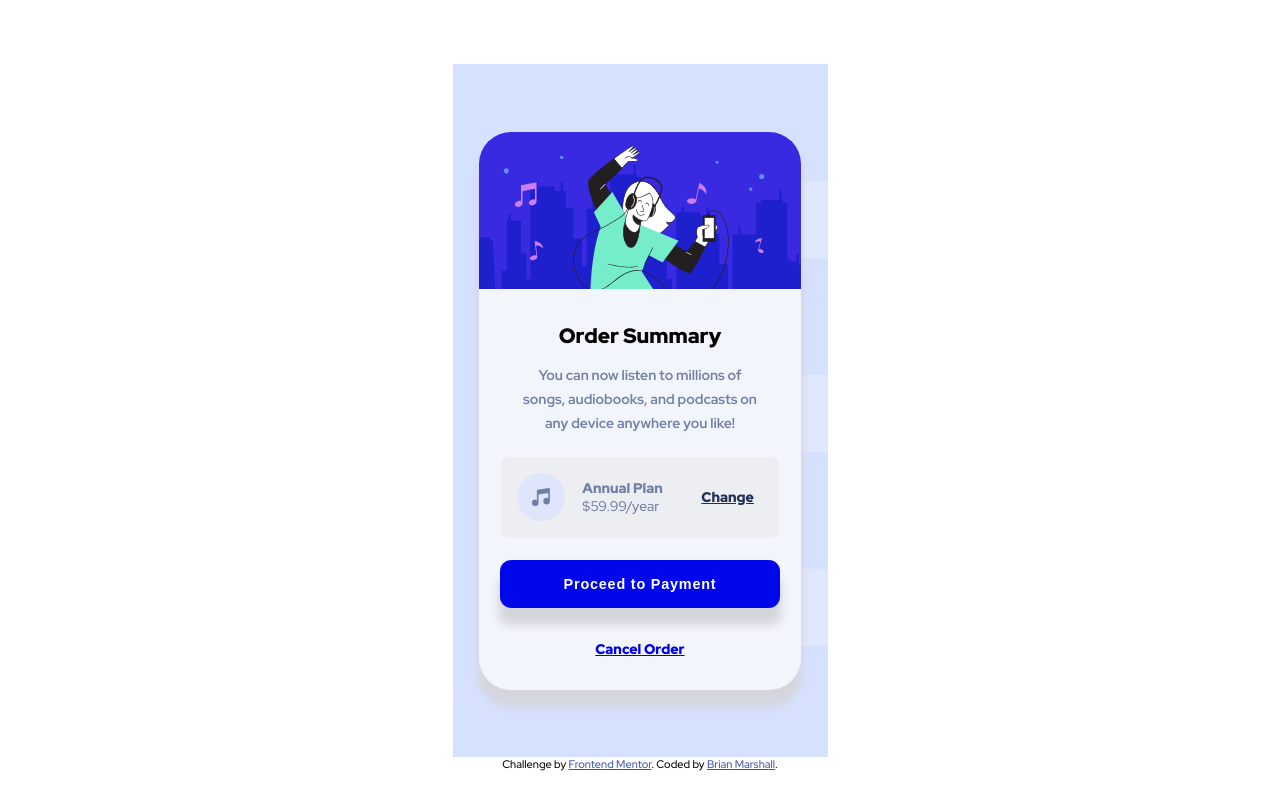
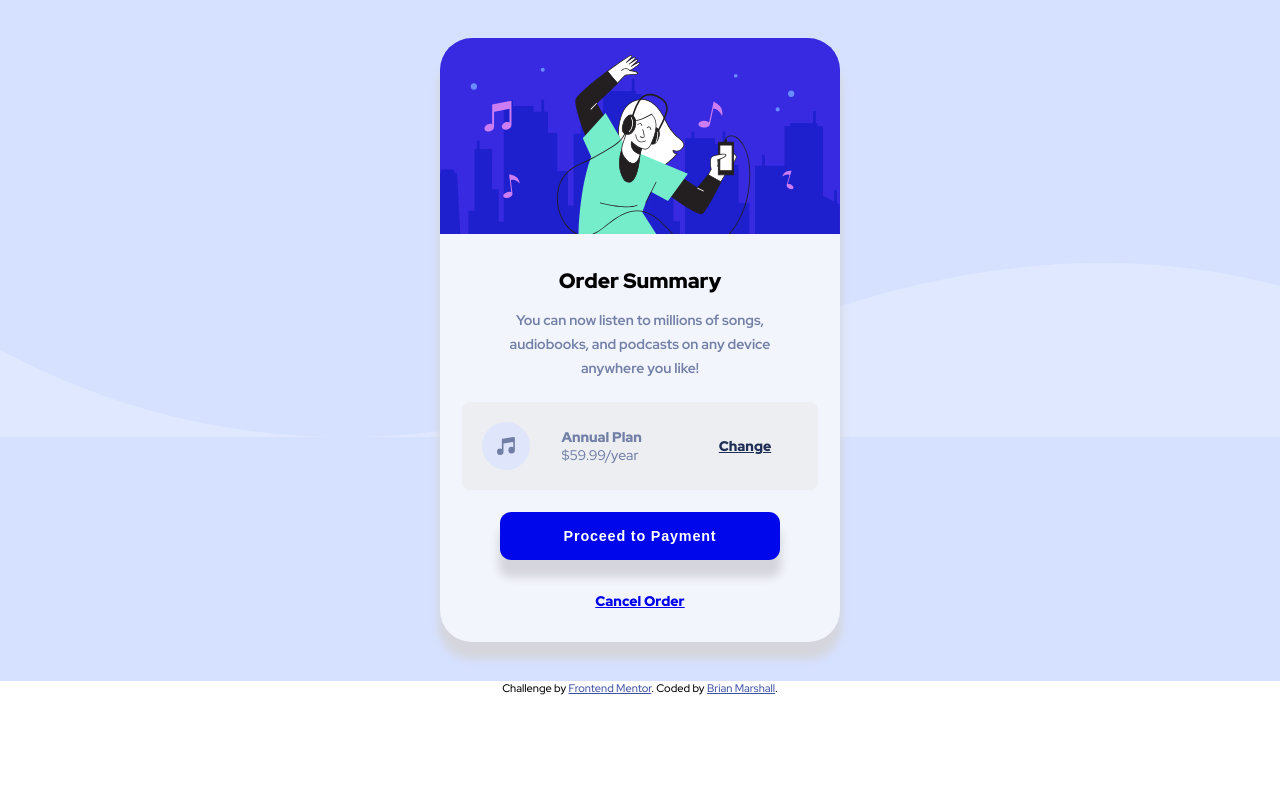
Before and after one commit to bmmar/order-summary-component-main, a plain HTML site: page index.html in a window 1280 px wide. Drawn offline with Linux system fonts and the light colour scheme.

Commit message:
Desktop design completed

```diff
--- a/app.css
+++ b/app.css
@@ -4,7 +4,7 @@ html {
 }
 body {
   max-width: 375px;
-    font-family: 'Red Hat Display', sans-serif;
+  font-family: "Red Hat Display", sans-serif;
   font-size: 14px;
   background-color: hsl(225, 100%, 94%);
   margin: 5% auto;
@@ -18,7 +18,7 @@ body {
   border-radius: 10%;
 }
 
-.main-image img{
+.main-image img {
   max-width: 100%;
   border-radius: 2rem 2rem 0 0;
 }
@@ -37,7 +37,7 @@ main {
   box-shadow: 0px 1rem 0.5rem 0.1rem hsl(233, 10%, 85%);
 }
 
-h1  {
+h1 {
   text-align: center;
   font-size: 1.3rem;
   font-weight: 900;
@@ -45,26 +45,28 @@ h1  {
 }
 
 p {
-    color:hsl(224, 23%, 55%);
+  color: hsl(224, 23%, 55%);
 }
 
 .main-text {
   text-align: center;
   margin: 0 2.5rem;
-    line-height:1.5rem;
+  line-height: 1.5rem;
   font-weight: 700;
 }
 
 .price-box {
   background-color: hsl(228, 17%, 94%);
-    margin: 1.4rem ;
-    border-radius: .5rem;
+  margin: 1.4rem;
+  border-radius: 0.5rem;
   display: grid;
   grid-template-columns: 20% 55% 25%;
-    padding: 5%
+  padding: 5%;
 }
 
-.price-box img, p .plan-and-price, .change{
+.price-box img,
+p .plan-and-price,
+.change {
   align-self: center;
 }
 
@@ -72,26 +74,26 @@ p .annual-plan {
   font-weight: 900;
 }
 
-p .plan-and-price{
+p .plan-and-price {
   margin-left: 1rem;
 }
 
-p .change a{
+p .change a {
   color: hsl(223, 47%, 23%);
   font-weight: 900;
   cursor: pointer;
 }
 
 p .change a:hover {
-    color:hsl(225, 2%, 61%)
+  color: hsl(225, 2%, 61%);
 }
 
 .proceed {
   background-color: hsl(238, 100%, 46%);
   color: white;
   margin: 0 auto;
-    display:block;
-    padding:1rem 4rem;
+  display: block;
+  padding: 1rem 4rem;
   border: none;
   border-radius: 0.7rem;
   font-size: 0.9rem;
@@ -114,9 +116,29 @@ p .change a:hover {
 }
 
 .cancel a:hover {
-    color:hsl(225, 2%, 61%);
+  color: hsl(225, 2%, 61%);
 }
 
+@media (min-width: 800px) {
+  body {
+    max-width: 1440px;
+    margin: 0 auto;
+  }
 
-.attribution { font-size: 11px; text-align: center; background-color: white;}
-.attribution a { color: hsl(228, 45%, 44%); }
+  main {
+    background-image: url("./images/pattern-background-desktop.svg");
+  }
+  .card {
+    max-width: 400px;
+    margin: 3%;
+  }
+}
+
+.attribution {
+  font-size: 11px;
+  text-align: center;
+  background-color: white;
+}
+.attribution a {
+  color: hsl(228, 45%, 44%);
+}
```
Also changed, not shown: index.html (+8 -7 lines). Lines whose indentation alone changed are shown as unchanged.
